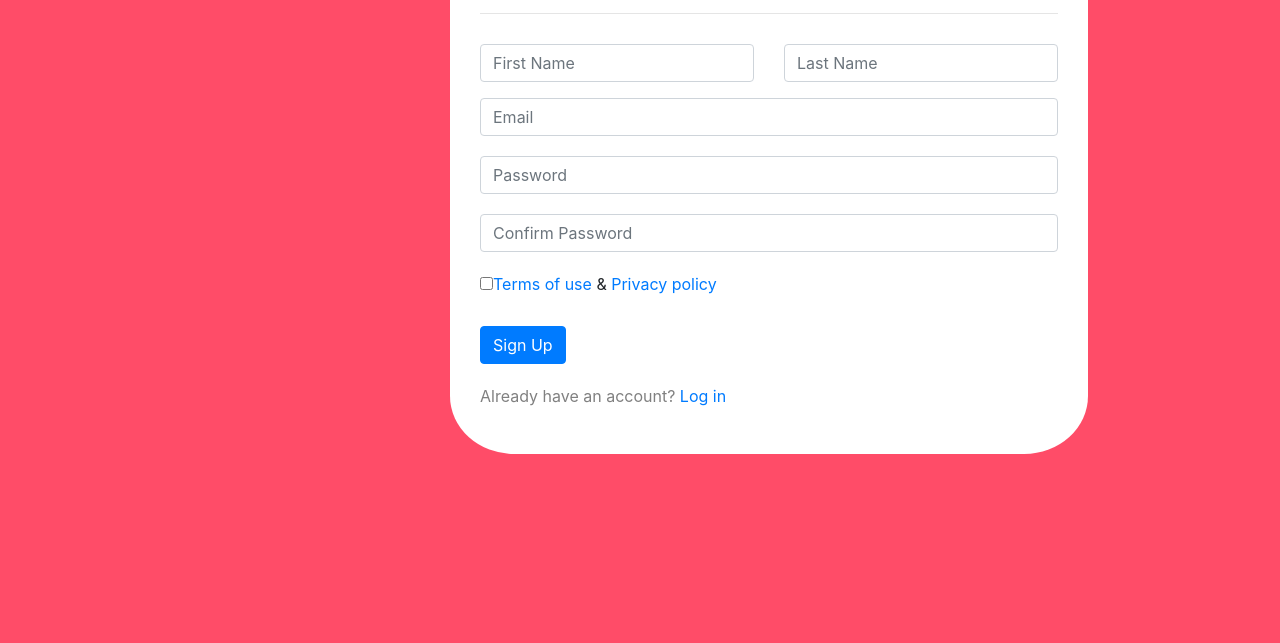
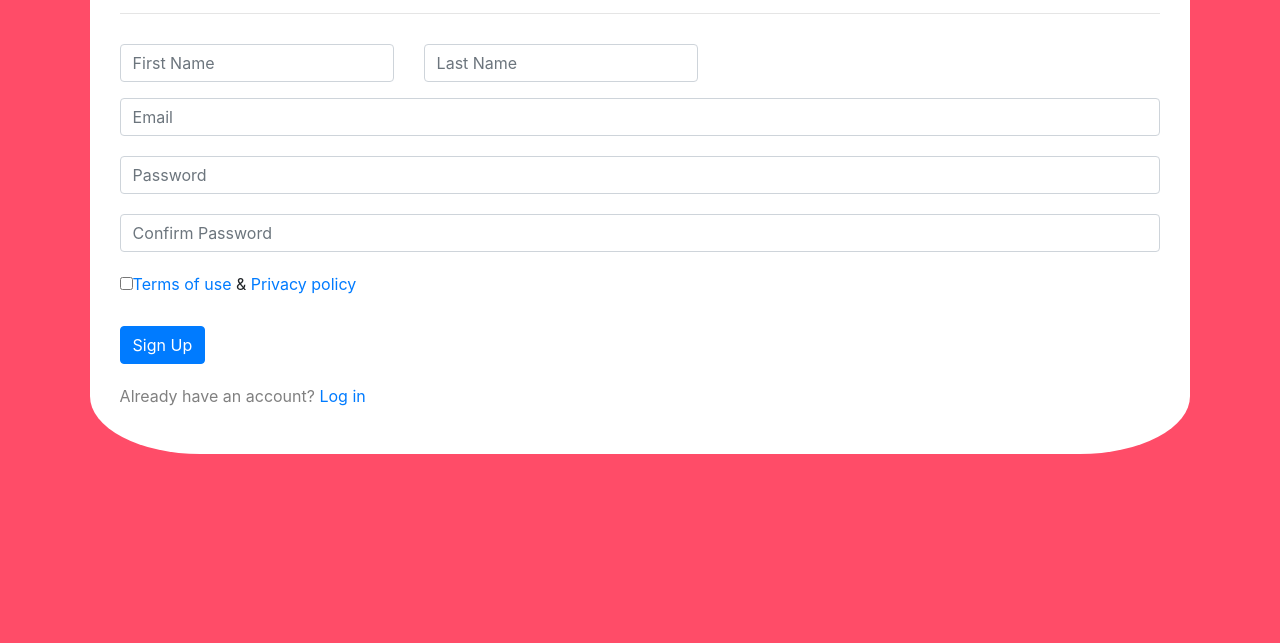
Before and after one commit to rajesh143-create/tindog-website, a plain HTML site: page signup.html in a window 1280 px wide. Shown: the part 215-858 px from the top of the page. Before the commit the page ends 800 px from the top, so only its background shows below. Drawn offline with nearby package versions, Linux system fonts and the light colour scheme.

Commit message:
Update styles.css

```diff
--- a/css/styles.css
+++ b/css/styles.css
@@ -208,10 +208,11 @@ em
 }
 .signup-form
 {
+	width:100%;
 	border-radius: 10%;
 	margin-bottom: 100px;
-	position: absolute;
-	left: 450px;
+	/*position: absolute;
+	left: 450px;*/
 	padding: 30px;
 	display: inline-block;
 	background-color: #fff;
```
